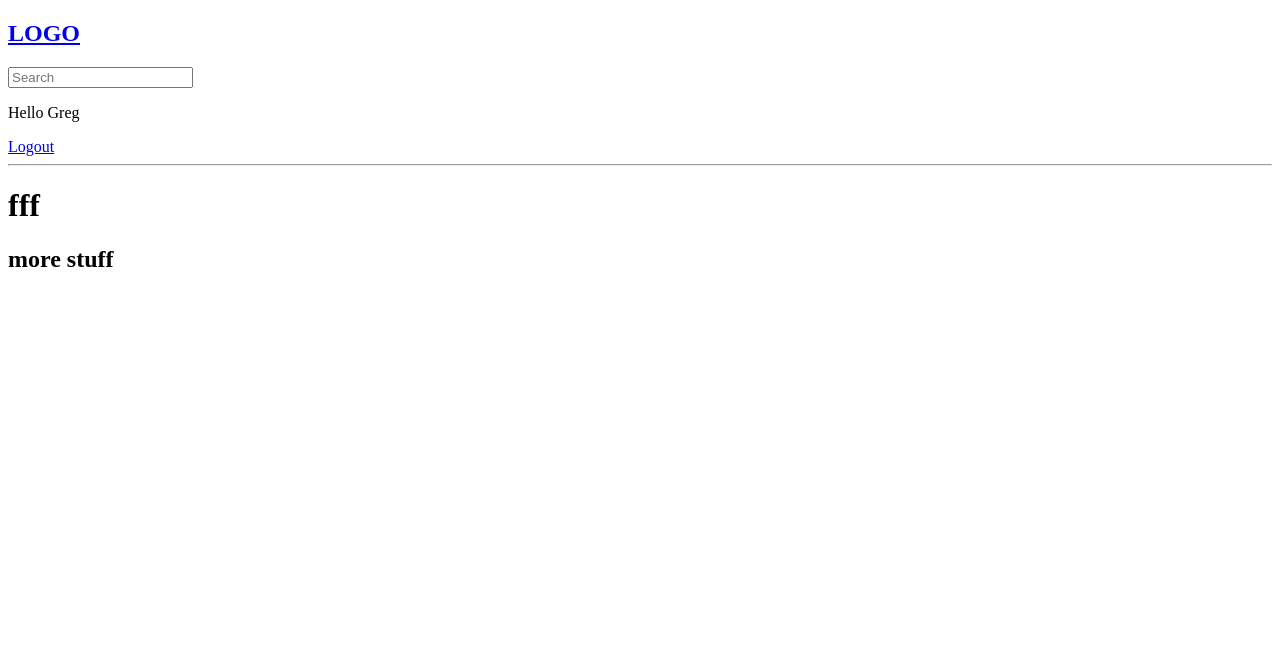
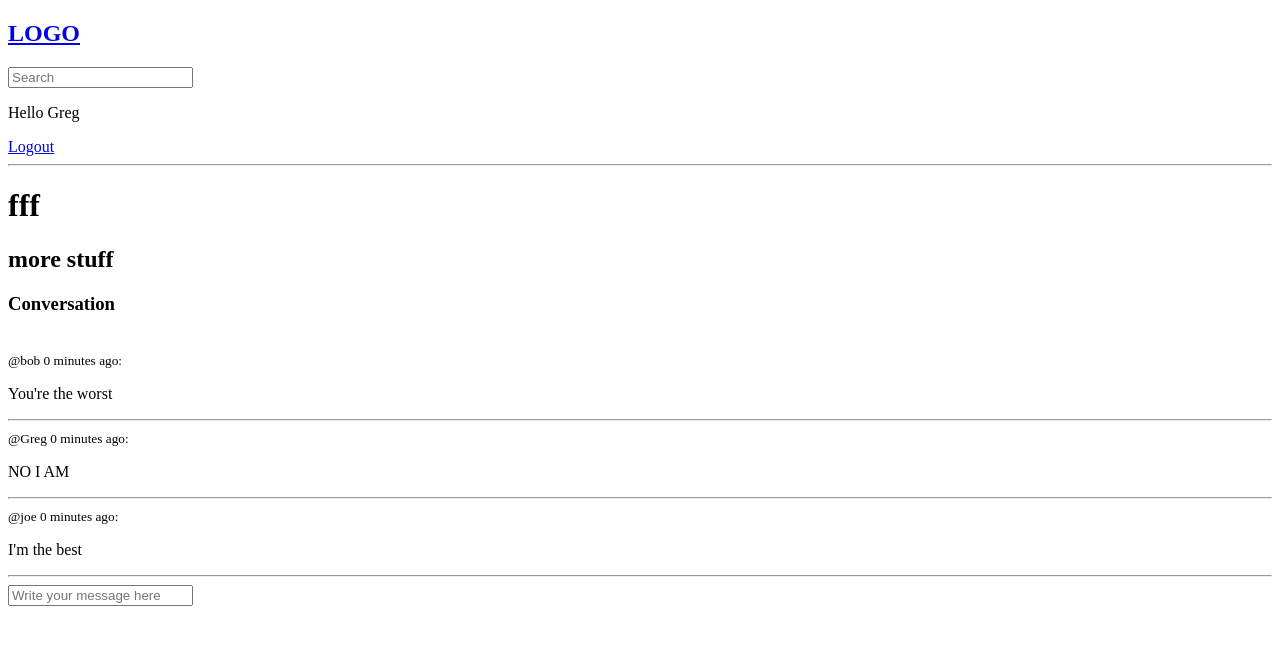
Before and after one commit to gregrell/DjangoLearn, a Django app: page /room/16/ in a window 1280 px wide. Shown: the top 645 px of the page. Run offline with Django 4.2, Linux system fonts and the light colour scheme; a user stored in the database is signed in; data comes from the database, SQL or seed files in the repository; both versions use the stored data as it was after the commit.

Commit message:
Message Creation screen only available in rooms, and by authenticated users. Logic yet to be implemented

```diff
--- a/OpenHouse/base/Templates/Base/Room.html
+++ b/OpenHouse/base/Templates/Base/Room.html
@@ -6,6 +6,27 @@
 <h2>{{room.description}}</h2>
 
 <div class="comment-wrapper">
+    <h3>Conversation</h3>
+    <br>
+
+    {% for message in room_messages %}
+    <div>
+        <small>@{{message.user}} {{message.created|timesince}} ago:</small>
+        <p>{{message.body}}</p>
+        <hr>
+    </div>
+    {% endfor %}
+
+    {% if request.user.is_authenticated %}
+    <div class="comment-form">
+        <form method="POST" action="">
+            {% csrf_token %}
+            <input type="text" name="body" placeholder="Write your message here"/>
+        </form>
+    </div>
+    {% endif %}
+
+
 
 </div>
 
--- a/OpenHouse/base/views.py
+++ b/OpenHouse/base/views.py
@@ -16,7 +16,7 @@ from .forms import RoomForm
 
 
 def loginPage(request):
-    page='login'
+    page = 'login'
     if request.user.is_authenticated:
         return redirect('home')
 
@@ -38,10 +38,11 @@ def loginPage(request):
     context = {'page': page}
     return render(request, 'base/login_register.html', context)
 
+
 def registerPage(request):
     page = 'register'
     form = UserCreationForm()
-    if request.method=='POST':
+    if request.method == 'POST':
         form = UserCreationForm(request.POST)
         if form.is_valid():
             user = form.save(commit=False)
@@ -87,9 +88,18 @@ def home(request):
 
 
 def room(request, pk):
-    room = None
     room = Room.objects.get(id=pk)
-    context = {'room': room}
+    messages = room.message_set.all().order_by('-created')  # This is the most important thing about django query
+    # sets. room doesn't even
+    # have a message object or attribute, but message has a room object that is of foreign key. Getting all the
+    # messages you access the _set of tht foreign key object. Stupid.
+    if(request.user.is_authenticated):
+        user_messages = request.user.message_set.all().order_by('-created')  # Here's an example of getting all user
+    else:
+        user_messages = None
+    # messages from foreign keys
+
+    context = {'room': room, 'room_messages': messages, 'user_messages': user_messages}
     # print(context.get('room').get('name')) """ This line illustrates how to get values from within a dictionary"""
     return render(request, 'Base/Room.html', context)
 
```
Also changed, not shown: OpenHouse/db.sqlite3.
